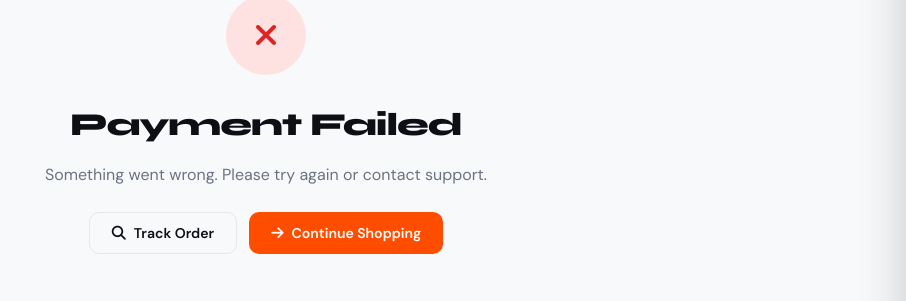
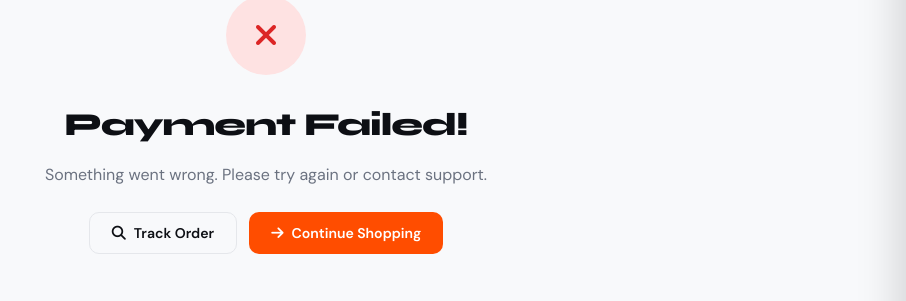
Before and after one commit to ashwinmali7781/LogiCart, a Django app: page /shop/handlerequest/ in a window 1280 px wide. Shown: the part 133-434 px from the top of the page, without its empty margins (374-1280 px from the left). Run offline with Django 5.2, Linux system fonts and the light colour scheme.

Commit message:
paymentstatus

```diff
--- a/shop/templates/shop/paymentstatus.html
+++ b/shop/templates/shop/paymentstatus.html
@@ -9,7 +9,7 @@
     <p style="color:var(--muted);margin-bottom:24px">Your payment of <strong>₹{{ response.TXNAMOUNT }}</strong> was received. Order #{{ response.ORDERID }} is confirmed.</p>
   {% else %}
     <div class="lc-confirmed-icon" style="background:var(--red-light)"><i class="fas fa-times" style="color:var(--red);font-size:2rem"></i></div>
-    <h1 style="font-size:2rem;font-weight:800;letter-spacing:-1px;margin-bottom:12px">Payment Failed</h1>
+    <h1 style="font-size:2rem;font-weight:800;letter-spacing:-1px;margin-bottom:12px">Payment Failed!</h1>
     <p style="color:var(--muted);margin-bottom:24px">{{ response.RESPMSG|default:"Something went wrong. Please try again or contact support." }}</p>
   {% endif %}
   <div style="display:flex;gap:12px;justify-content:center;flex-wrap:wrap">
```
Also changed, not shown: Ecom/settings.py (line endings or trailing spaces).
